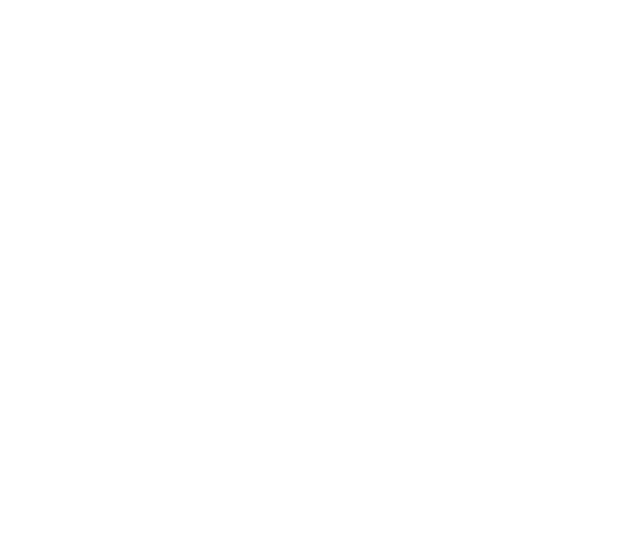
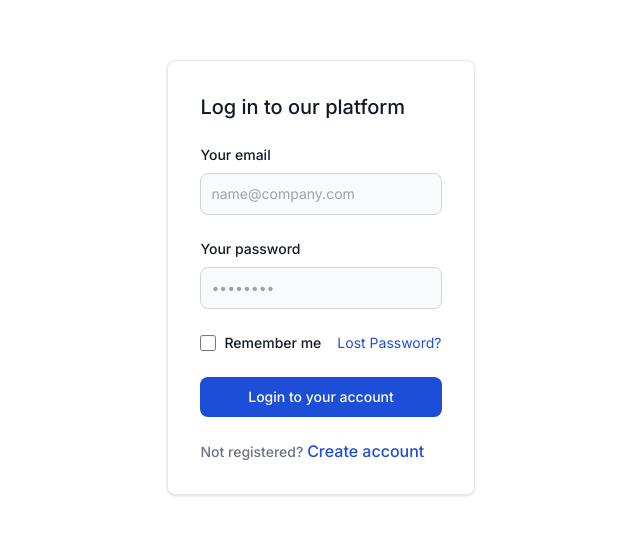
Before and after one commit to chench1/planner, a Next.js app: page /login in a window 1280 px wide. Shown: the part 123-658 px from the top of the page, without its empty margins (319-959 px from the left). Built offline with nearby package versions, Linux system fonts and the light colour scheme.

Commit message:
Register and login card completed

```diff
--- a/app/login/page.tsx
+++ b/app/login/page.tsx
@@ -1,8 +1,13 @@
+import SigninCard from "../ui/SigninCard";
 
 export default function page() {
   return (
     <div>
-
+      <div className="flex h-screen">
+        <div className="m-auto">
+          <SigninCard type="Log in"/>
+        </div>
+      </div>
     </div>
   )
 }
--- a/app/signup/page.tsx
+++ b/app/signup/page.tsx
@@ -1,8 +1,11 @@
+import SigninCard from "../ui/SigninCard";
 
 export default function page() {
   return (
-    <div>
-
+    <div className="flex h-screen">
+      <div className="m-auto">
+        <SigninCard type="Sign up"/>
+      </div>
     </div>
-  )
+  );
 }
--- /dev/null
+++ b/app/ui/SigninCard.tsx
@@ -0,0 +1,34 @@
+
+export default function SigninCard({type}: {type: string}) {
+  return (
+    <div className="w-full p-4 bg-white border border-gray-200 rounded-lg shadow sm:p-6 md:p-8">
+      <form className="space-y-6" action="#">
+        <h5 className="text-xl font-medium text-gray-900">{type} to our platform</h5>
+        <div>
+            <label htmlFor="email" className="block mb-2 text-sm font-medium text-gray-900">Your email</label>
+            <input type="email" name="email" id="email" className="bg-gray-50 border border-gray-300 text-gray-900 text-sm rounded-lg focus:ring-blue-500 focus:border-blue-500 block w-full p-2.5" placeholder="name@company.com" required />
+        </div>
+        <div>
+            <label htmlFor="password" className="block mb-2 text-sm font-medium text-gray-900"> Your password</label>
+            <input type="password" name="password" id="password" placeholder="••••••••" className="bg-gray-50 border border-gray-300 text-gray-900 text-sm rounded-lg focus:ring-blue-500 focus:border-blue-500 block w-full p-2.5" required />
+        </div>
+        <div className="flex items-start gap-4">
+            <div className="flex items-start">
+                <div className="flex items-center h-5">
+                    <input id="remember" type="checkbox" value="" className="w-4 h-4 border border-gray-300 rounded bg-gray-50 focus:ring-3 focus:ring-blue-300   -600 -800 -gray-800" required />
+                </div>
+                <label htmlFor="remember" className="ms-2 text-sm font-medium text-gray-900 ">Remember me</label>
+            </div>
+            {type === "Log in" && <a href="#" className="ms-auto text-sm text-blue-700 hover:underline ">Lost Password?</a>}
+        </div>
+        <button type="submit" className="w-full text-white bg-blue-700 hover:bg-blue-800 focus:ring-4 focus:outline-none focus:ring-blue-300 font-medium rounded-lg text-sm px-5 py-2.5 text-center  -700 -800">Login to your account</button>
+
+        { type === "Log in" &&
+          <div className="text-sm font-medium text-gray-500 ">
+            Not registered? <a href="#" className="text-blue-700 hover:underline ">Create account</a>
+          </div>
+        }
+      </form>
+    </div>
+  )
+}
```
